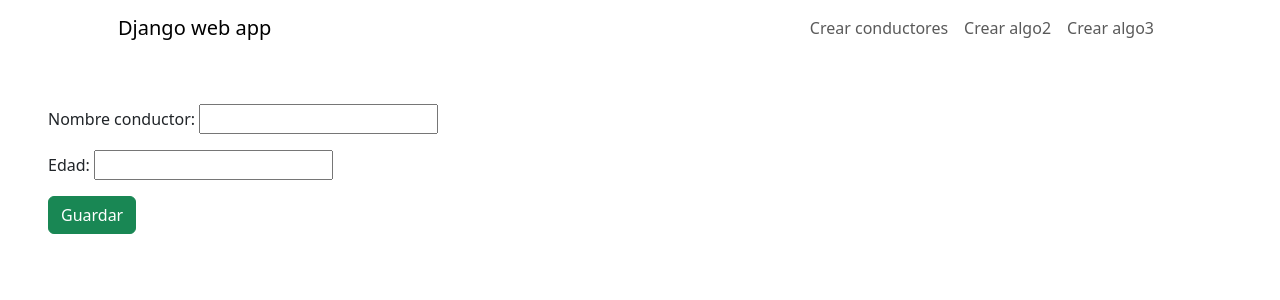
After one commit to Adrian-Revilla/Coder-Preentrega-3, a Django app: page /crear_conductores/ in a window 1280 px wide. The commit adds this page. Shown: the top 300 px of the page. Run offline with Django 4.2, Linux system fonts and the light colour scheme; some libraries are stand-ins or nearby versions.

Commit message:
Coderhouse: implemento 'crear conductor'

```diff
--- a/src/apps/forms.py
+++ b/src/apps/forms.py
@@ -3,13 +3,19 @@ from django import forms
 from . import models
 
 
-class AutorForm(forms.ModelForm):
-    class Meta:
-        model = models.Autor
-        fields = "__all__"
+class ConductorForm(forms.ModelForm):
+	class Meta:
+		model = models.Conductor
+		fields = "__all__"
 
 
-class PostForm(forms.ModelForm):
-    class Meta:
-        model = models.Post
-        fields = "__all__"
+class VehiculoForm(forms.ModelForm):
+	class Meta:
+		model = models.Vehiculo
+		fields = "__all__"
+
+
+class ViajesForm(forms.ModelForm):
+	class Meta:
+		model = models.Viajes
+		fields = "__all__"
--- a/src/apps/templates/base.html
+++ b/src/apps/templates/base.html
@@ -20,13 +20,13 @@
 
 	<nav class="navbar navbar-expand-lg ">
 		<div class="container px-lg-5">
-			<a class="navbar-brand" href="" >Django web app</a>
+			<a class="navbar-brand" href="{% url 'index' %}" >Django web app</a>
 			<button class="navbar-toggler" type="button" data-bs-toggle="collapse"
 				data-bs-target="#navbarSupportedContent" aria-controls="navbarSupportedContent" aria-expanded="false"
 				aria-label="Toggle navigation"><span class="navbar-toggler-icon"></span></button>
 			<div class="collapse navbar-collapse" id="navbarSupportedContent">
 				<ul class="navbar-nav ms-auto mb-2 mb-lg-0">
-					<li class="nav-item"><a class="nav-link" aria-current="page" href="#!">Crear algo1</a></li>
+					<li class="nav-item"><a class="nav-link" href="{% url 'crear_conductores' %}">Crear conductores</a></li>
 					<li class="nav-item"><a class="nav-link" href="#!">Crear algo2</a></li>
 					<li class="nav-item"><a class="nav-link" href="#!">Crear algo3</a></li>
 				</ul>
--- /dev/null
+++ b/src/apps/templates/crear_conductores.html
@@ -0,0 +1,12 @@
+{% extends "base.html" %}
+
+{% block body_content %}
+	<form method="post">
+
+		<div class="form-group p-5">
+		{{ form.as_p }}
+		<button type="submit" class="btn btn-success">Guardar</button>
+		{% csrf_token %}
+		</div>
+	</form>
+{% endblock body_content %}
--- a/src/apps/urls.py
+++ b/src/apps/urls.py
@@ -4,5 +4,6 @@ from django.urls import path
 from . import views
 
 urlpatterns = [
-    path('', views.index),
+    path('', views.index, name="index"),
+	path('crear_conductores/', views.ConductoresCreate.as_view(), name="crear_conductores"),
 ]
--- a/src/apps/views.py
+++ b/src/apps/views.py
@@ -1,6 +1,19 @@
 from django.shortcuts import render
 
-# Create your views here.
+from django.http import HttpRequest, HttpResponse
+from django.shortcuts import redirect, render
+from django.urls import reverse, reverse_lazy
+from django.views.generic import DetailView, ListView, TemplateView
+from django.views.generic.edit import CreateView, DeleteView, UpdateView
+
+from . import forms, models
 
 def index(request):
 	return render(request, 'index.html')
+
+
+class ConductoresCreate(CreateView):
+	model = models.Conductor
+	form_class = forms.ConductorForm
+	success_url = reverse_lazy("index")
+	template_name = "crear_conductores.html"
```
Also changed, not shown: src/db.sqlite3.
